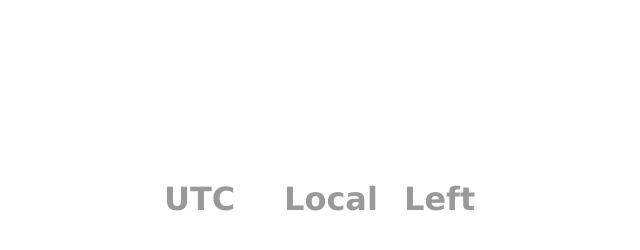
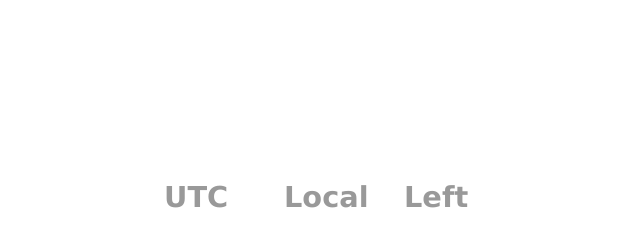
Before and after one commit to djc/awmy, a plain HTML site: page index.html in a window 1280 px wide. Shown: the full height of the page, 81-721 px from the left. Drawn offline with Linux system fonts and the light colour scheme.

Commit message:
Slightly smaller font size.

```diff
--- a/index.html
+++ b/index.html
@@ -8,7 +8,7 @@
         text-align: center;
         font-family: "Lucida Grande", "Segoe UI", "Roboto", "Helvetica", sans-serif;
         text-rendering: optimizelegibility;
-        font-size: 2em;
+        font-size: 1.8em;
         font-weight: bold;
       }
       div#wrap {
```
